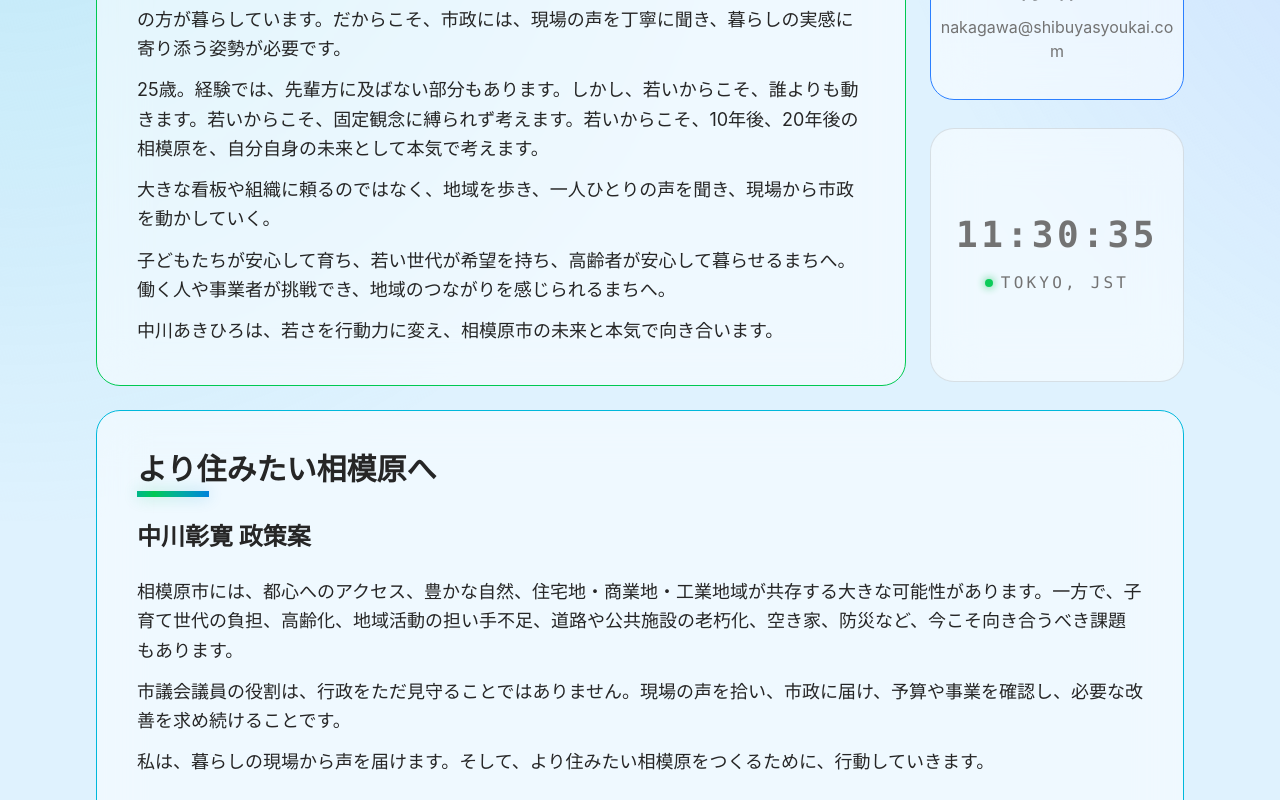
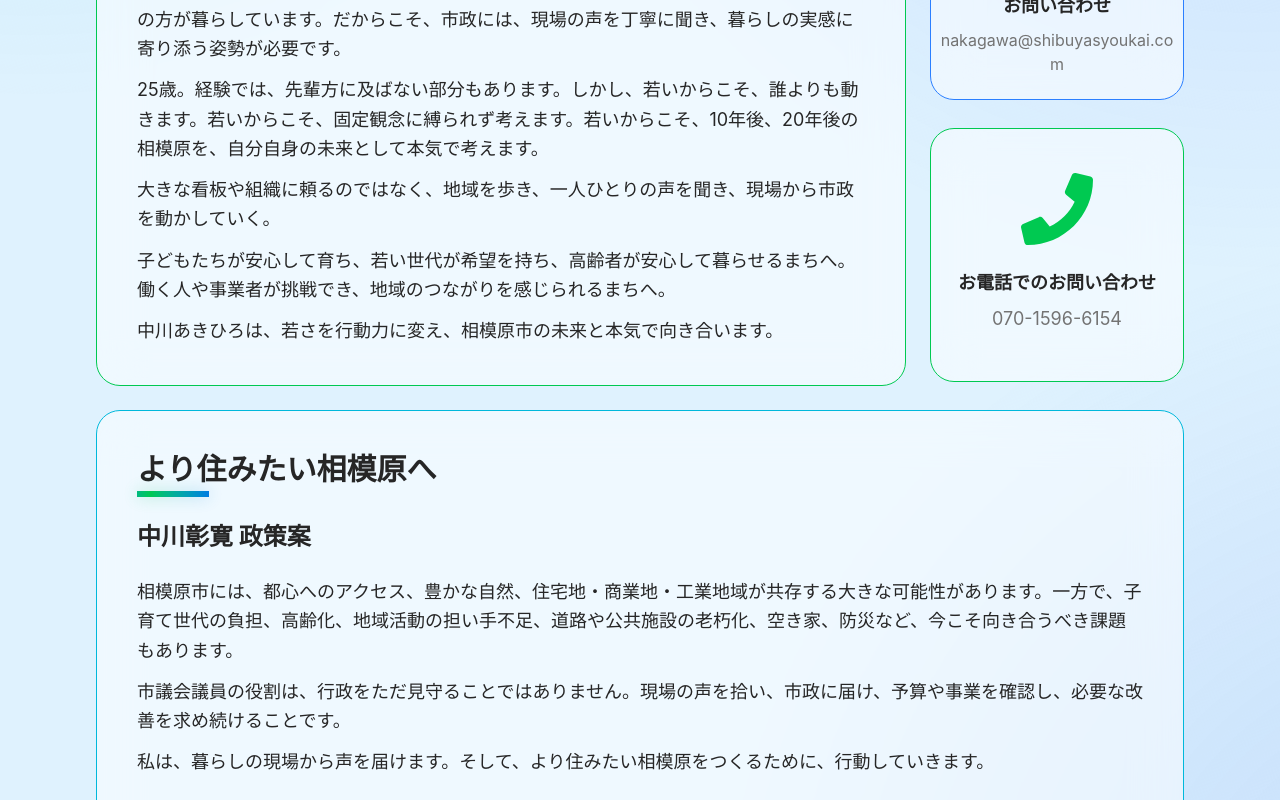
Before and after one commit to KazumasaShibuya/candidate-site, a React (Vite) app in the folder my-portfolio/: page / in a window 1280 px wide. Shown: the part 1580-2380 px from the top of the page. Built offline with nearby package versions, Linux system fonts and the light colour scheme.

Commit message:
cleaned cards

```diff
--- a/my-portfolio/src/App.jsx
+++ b/my-portfolio/src/App.jsx
@@ -4,7 +4,7 @@ import GlassCard from './components/GlassCard';
 import TechOrbit from './components/TechOrbit';
 import TokyoTime from './components/TokyoTime';
 import { FaInstagram } from 'react-icons/fa';
-import { FaEnvelope, FaCheck } from "react-icons/fa";
+import { FaEnvelope, FaCheck, FaPhone} from "react-icons/fa";
 import { useState } from "react";
 import { useIsMobile } from './hooks/useIsMobile';
 import { useLanguage } from './context/LanguageContext';
@@ -50,7 +50,7 @@ function App() {
 
   const copyEmail = async () => {
     try {
-      await navigator.clipboard.writeText("nakagawa@shibuyasyoukai.com");
+      await navigator.clipboard.writeText(data.email);
       setEmailCopied(true);
 
       setTimeout(() => {
@@ -58,6 +58,21 @@ function App() {
       }, 2000);
     } catch (err) {
       console.error("Failed to copy email:", err);
+    }
+  };
+
+  const [phoneCopied, setPhoneCopied] = useState(false);
+
+  const copyPhone = async () => {
+    try {
+      await navigator.clipboard.writeText(data.phone);
+      setPhoneCopied(true);
+
+      setTimeout(() => {
+        setPhoneCopied(false);
+      }, 2000);
+    } catch (err) {
+      console.error("Failed to copy phone number:", err);
     }
   };
 
@@ -165,7 +180,7 @@ function App() {
 
                 {/* Matching Glow Layer - now perfectly anchored to the span above */}
                 <span
-                  className="absolute inset-0 animate-rgb-wave bg-gradient-to-r from-blue-600 via-cyan-500 via-green-500 via-emerald-500 to-blue-600 bg-[length:200%_auto] bg-clip-text text-transparent inline-block py-2 px-4 -my-2 -mx-4 blur-lg opacity-15 scale-110"
+                  className="absolute inset-0 animate-rgb-wave bg-gradient-to-r from-blue-600 via-cyan-500 via-green-500 via-emerald-500 to-blue-600 bg-[length:200%_auto] bg-clip-text text-transparent inline-block py-2 px-4 -my-2 -mx-4 blur-lg opacity-50 scale-110"
                   aria-hidden="true"
                 >
                   {data.lastname}
@@ -352,29 +367,57 @@ function App() {
                       >
                         {emailCopied ? (
                           <FaCheck
-                            size={72}
-                            className="text-green-500 mb-6"
+                            className="w-24 h-24 text-green-500 mb-6"
                           />
                         ) : (
                           <FaEnvelope
-                            size={72}
-                            className="text-blue-500 mb-6"
+                            className="w-24 h-24 text-blue-500 mb-6"
                           />
                         )}
 
-                        <span className="text-lg font-semibold text-neutral-800">
+                        <span className="text-xl font-semibold text-neutral-800">
                           {emailCopied ? "コピーしました！" : "お問い合わせ"}
                         </span>
 
-                        <span className="mt-2 text-m text-neutral-500 break-all">
-                          nakagawa@shibuyasyoukai.com
+                        <span className="mt-2 text-xl text-neutral-500 break-all">
+                          {data.email}
                         </span>
                       </button>
                     </GlassCard>
                   </motion.div>
 
-              {/* 4. Priorities (2x1 Rectangle) */}
-              <motion.div variants={itemVariants} className="md:col-span-2 h-full">
+              {/* Phone (1x1 Square) */}
+                <motion.div variants={itemVariants} className="aspect-square">
+                  <GlassCard className="h-full p-0 overflow-hidden group border-green-500/100">
+                    <button
+                      onClick={copyPhone}
+                      className="relative z-20 h-full w-full flex flex-col items-center justify-center p-1 text-center translate-y-20 cursor-pointer"
+                    >
+                      {phoneCopied ? (
+                        <FaCheck
+                          className="w-24 h-24 text-green-500 mb-6"
+                        />
+                      ) : (
+                        <FaPhone
+                          className="w-24 h-24 text-green-500 mb-6"
+                        />
+                      )}
+
+                      <span className="text-xl font-semibold text-neutral-800">
+                        {phoneCopied ? "コピーしました！" : "お電話でのお問い合わせ"}
+                      </span>
+
+                      <span className="mt-2 text-xl text-neutral-500 break-all">
+                        {data.phone}
+                      </span>
+                    </button>
+                  </GlassCard>
+                </motion.div>
+
+
+
+
+              {/* <motion.div variants={itemVariants} className="md:col-span-2 h-full">
                 <GlassCard className="h-full flex flex-col justify-between p-8">
                   <div>
                       <h3 className="text-lg font-bold text-neutral-800 uppercase">{data.priorities.heading}</h3>
@@ -409,25 +452,19 @@ function App() {
                 </GlassCard>
               </motion.div>
 
-
-
-              {/* 3. Tokyo Time (1x1 Square) */}
               <motion.div variants={itemVariants} className="aspect-square">
-                {/* Add flex and flex-col to GlassCard to enable centering */}
                 <GlassCard className="h-full flex flex-col items-center justify-center">
                   <TokyoTime />
                 </GlassCard>
               </motion.div>
 
-
-              {/* 7. Extra Buffer Card to fill space (2x1 Rectangle) */}
               <motion.div variants={itemVariants} className="md:col-span-2">
                 <GlassCard className="h-full flex items-center p-8">
                   <p className="text-s font-mono text-neutral-600 leading-relaxed uppercase">
                     Focused on the world's biology, technology, problems, and solutions.
                   </p>
                 </GlassCard>
-              </motion.div>
+              </motion.div> */}
             </div>
           </>
 
@@ -506,7 +543,7 @@ function App() {
                         {/* 2. Color starts white/gray and changes to instagram pink only on hover */}
                         <FaInstagram
                           size={85}
-                          className="text-neutral-600 group-hover:text-pink-500 transition-colors duration-150 scale-130 translate-y-13"
+                          className="text-neutral-600 text-pink-500 scale-130 translate-y-13"
                         />
 
                         <span className="mt-6 text-[20px] font-mono uppercase tracking-[0.2em] text-neutral-800 translate-y-10 translate-x-1">
@@ -525,12 +562,12 @@ function App() {
                       >
                         {emailCopied ? (
                           <FaCheck
-                            size={72}
+                            size={85}
                             className="text-green-500 mb-6"
                           />
                         ) : (
                           <FaEnvelope
-                            size={72}
+                            size={85}
                             className="text-blue-500 mb-6"
                           />
                         )}
@@ -539,30 +576,51 @@ function App() {
                           {emailCopied ? "コピーしました！" : "お問い合わせ"}
                         </span>
 
-                        <span className="mt-2 text-m text-neutral-500 break-all">
+                        <span className="mt-2 text- text-neutral-500 break-all">
                           nakagawa@shibuyasyoukai.com
                         </span>
                       </button>
                     </GlassCard>
                   </motion.div>
 
-                  {/* 3. Tokyo Time (1x1 Square) */}
-                  <motion.div variants={itemVariants} className="aspect-square">
-                    {/* Add flex and flex-col to GlassCard to enable centering */}
-                    <GlassCard className="h-full flex flex-col items-center justify-center">
-                      <TokyoTime />
-                    </GlassCard>
-                  </motion.div>
+                  {/* Phone (1x1 Square) */}
+                    <motion.div variants={itemVariants} className="aspect-square">
+                      <GlassCard className="h-full p-0 overflow-hidden group border-green-500/100">
+                        <button
+                          onClick={copyPhone}
+                          className="relative z-20 h-full w-full flex flex-col items-center justify-center p-1 text-center translate-y-10 cursor-pointer"
+                        >
+                          {phoneCopied ? (
+                            <FaCheck
+                              size={72}
+                              className="text-green-500 mb-6"
+                            />
+                          ) : (
+                            <FaPhone
+                              size={72}
+                              className="text-green-500 mb-6"
+                            />
+                          )}
 
-                  {/* Policy Card (2x2 Square) */}
+                          <span className="text-lg font-semibold text-neutral-800">
+                            {phoneCopied ? "コピーしました！" : "お電話でのお問い合わせ"}
+                          </span>
+
+                          <span className="mt-2 text-lg text-neutral-500 break-all">
+                            {data.phone}
+                          </span>
+                        </button>
+                      </GlassCard>
+                    </motion.div>
+
                   <motion.div variants={itemVariants} className="md:col-span-4 md:row-span-2">
                     <GlassCard className="h-full flex flex-col justify-center p-10 border-cyan-500/100">
                       <h2 className="text-3xl font-bold text-neutral-800 mb-6 uppercase">{data.policy.heading}
                         <div className="relative mt-1 w-14">
-                          {/* Base bar */}
+
                           <div className="h-1.5 w-18 animate-rgb-wave bg-gradient-to-r from-blue-600 via-cyan-500 via-green-500 via-emerald-500 to-blue-600 bg-[length:200%_auto]" />
 
-                          {/* Glow layer */}
+
                           <div
                             className="absolute inset-0 h-1.5 w-18 animate-rgb-wave bg-gradient-to-r from-blue-600 via-cyan-500 via-green-500 via-emerald-500 to-blue-600 bg-[length:200%_auto] blur-sm opacity-30"
                             aria-hidden="true"
@@ -597,10 +655,7 @@ function App() {
                     </GlassCard>
                   </motion.div>
 
-
-
-                  {/* 4. Priorities (2x1 Rectangle) */}
-                  <motion.div variants={itemVariants} className="md:col-span-2 h-full">
+                {/*  <motion.div variants={itemVariants} className="md:col-span-2 h-full">
                     <GlassCard className="h-full flex flex-col justify-between p-8">
                       <div>
                         <h3 className="text-lg font-bold text-neutral-800 uppercase">{data.priorities.heading}</h3>
@@ -609,7 +664,7 @@ function App() {
                           <h3 className="text-[18px] font-mono text-neutral-800 uppercase tracking-[0.2em]">{data.priorities.items[0].title}</h3>
                           <span className="text-[14px] font-mono text-neutral-800 uppercase tracking-[0.2em]">{data.priorities.items[0].status}</span>
                         </div>
-                        <div className="h-2 w-full bg-white/5 rounded-full relative"> {/* Removed overflow-hidden */}
+                        <div className="h-2 w-full bg-white/5 rounded-full relative">
                           <div
                             className="h-full w-[50%] animate-rgb-wave rounded-full bg-gradient-to-r from-red-500 via-green-500 via-blue-500 via-purple-500 to-red-500 bg-[length:200%_auto]
                   relative z-10"
@@ -635,7 +690,6 @@ function App() {
                     </GlassCard>
                   </motion.div>
 
-                  {/* 5. Buffer: Languages (2x1 Rectangle) */}
                   <motion.div variants={itemVariants} className="md:col-span-2 h-full">
                     <GlassCard className="h-full flex flex-col justify-between p-8">
                       <div>
@@ -645,7 +699,7 @@ function App() {
                           <h3 className="text-[18px] font-mono text-neutral-800 uppercase tracking-[0.2em]">{data.languages.items[0].title}</h3>
                           <span className="text-[14px] font-mono text-neutral-800 uppercase tracking-[0.2em]">{data.languages.items[0].fluency}</span>
                         </div>
-                        <div className="h-2 w-full bg-white/5 rounded-full relative"> {/* Removed overflow-hidden */}
+                        <div className="h-2 w-full bg-white/5 rounded-full relative">
                           <div
                             className="h-full w-[100%] animate-rgb-wave rounded-full bg-gradient-to-r from-red-500 via-green-500 via-blue-500 via-purple-500 to-red-500 bg-[length:200%_auto]
                   relative z-10"
@@ -664,7 +718,7 @@ function App() {
                           <h3 className="text-[18px] font-mono text-neutral-800 uppercase tracking-[0.2em]">{data.languages.items[1].title}</h3>
                           <span className="text-[14px] font-mono text-neutral-800 uppercase tracking-[0.2em]">{data.languages.items[1].fluency}</span>
                         </div>
-                        <div className="h-2 w-full bg-white/5 rounded-full relative"> {/* Removed overflow-hidden */}
+                        <div className="h-2 w-full bg-white/5 rounded-full relative">
                           <div
                             className="h-full w-[85%] animate-rgb-wave rounded-full bg-gradient-to-r from-red-500 via-green-500 via-blue-500 via-purple-500 to-red-500 bg-[length:200%_auto]
                   relative z-10"
@@ -680,7 +734,6 @@ function App() {
                     </GlassCard>
                   </motion.div>
 
-                  {/* 6. Stack Card (2x2 Square - Pushed Right) */}
                   <motion.div variants={itemVariants} className="md:col-span-2 md:row-span-2 aspect-square">
                     <GlassCard className="h-full flex flex-col overflow-hidden relative">
                       <div className="">
@@ -693,14 +746,13 @@ function App() {
                     </GlassCard>
                   </motion.div>
 
-                  {/* 7. Extra Buffer Card to fill space (2x1 Rectangle) */}
                   <motion.div variants={itemVariants} className="md:col-span-2">
                     <GlassCard className="h-full flex items-center p-8">
                       <p className="text-s font-mono text-neutral-600 leading-relaxed uppercase">
                         Focused on the world's biology, technology, problems, and solutions.
                       </p>
                     </GlassCard>
-                  </motion.div>
+                  </motion.div> */}
                 </div>
               </>
             )}
--- a/my-portfolio/src/data/ja.js
+++ b/my-portfolio/src/data/ja.js
@@ -75,7 +75,8 @@ vision: {
     ]
   },
   insta: "フォロー",
-  stack: "スタック",
+  phone: "070-1596-6154",
+  email: "nakagawa@shibuyasyoukai.com",
   languages: {
     heading: "言語",
     items: [
```
